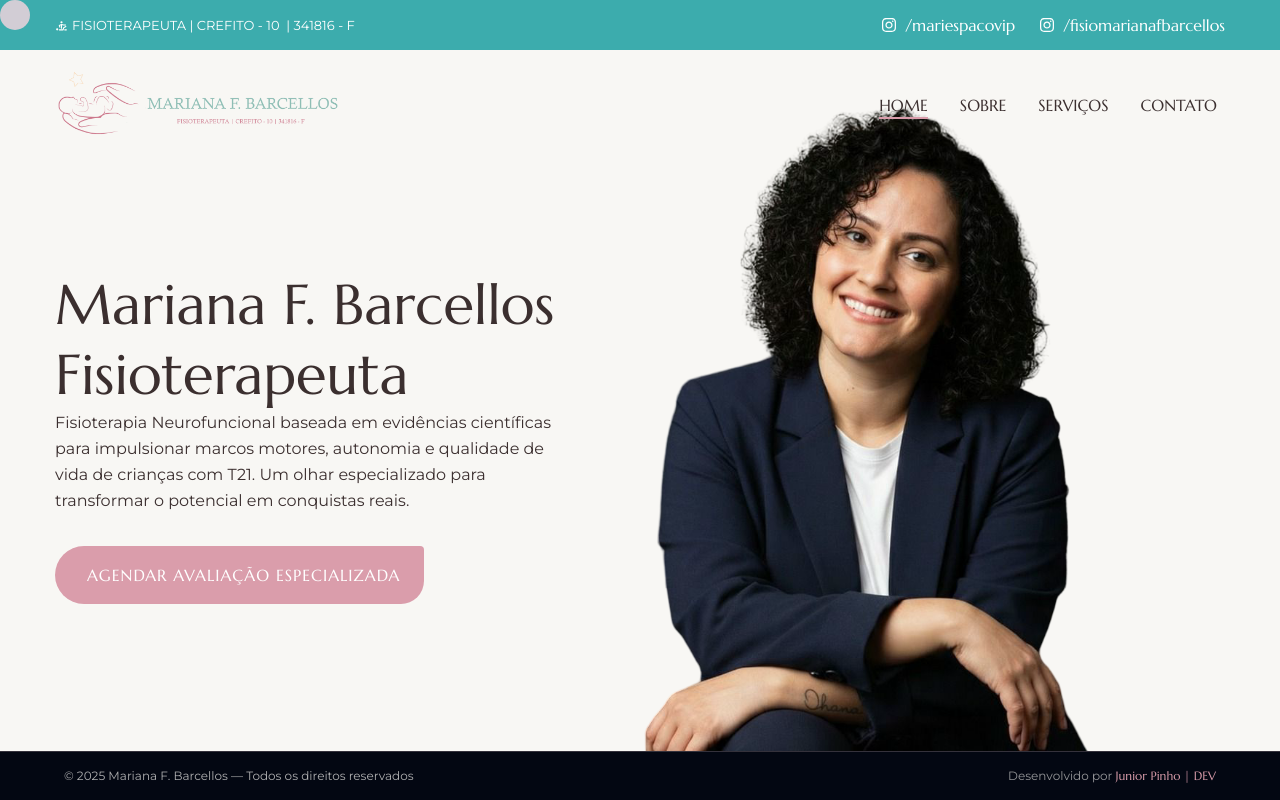
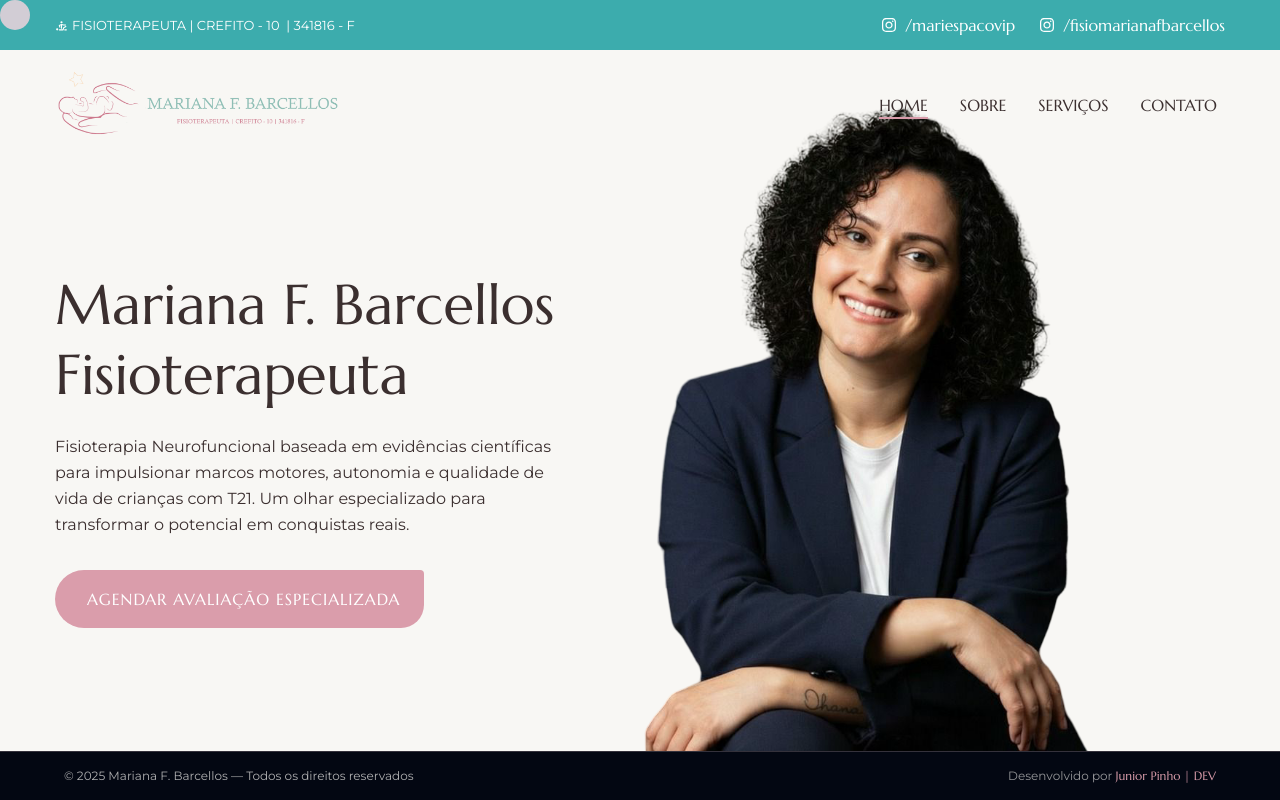
Before and after one commit to juniorpinhodev/mariana_barcellos, a Next.js app: page / in a window 1280 px wide. Built offline with nearby package versions, Linux system fonts and the light colour scheme.

Commit message:
feat: 🎸 Ajusta posição dos titulos em home

```diff
--- a/app/page.jsx
+++ b/app/page.jsx
@@ -28,7 +28,7 @@ const Home = () => {
             y: 0,
             transition: { delay:2, duration: 1, ease: "easeInOut"},
           }}
-          className="w-full text-center xl:text-left xl:w-[500px] pt-[10px] xl:pt-[120px]">
+          className="w-full text-center xl:text-left xl:w-[500px] pt-[20px] xl:pt-[120px]">
             <motion.h1
             onMouseEnter={mouseEnterHandler}
             onMouseLeave={mouseLeaveHandler}
@@ -39,10 +39,10 @@ const Home = () => {
             <motion.p
               onMouseEnter={mouseEnterHandler}
               onMouseLeave={mouseLeaveHandler}
-              className="lead max-w-xl mx-auto text-[14px] sm:text-[14px] md:text-[16px] xl:text-[16px] leading-relaxed">
+              className="lead max-w-xl mx-auto text-[14px] sm:text-[14px] md:text-[16px] xl:text-[16px] pt-[24px] leading-relaxed">
               Fisioterapia Neurofuncional baseada em evidências científicas para impulsionar marcos motores, autonomia e qualidade de vida de crianças com T21. Um olhar especializado para transformar o potencial em conquistas reais.
             </motion.p>
-            <div className="flex flex-col xl:flex-row items-center gap-6 max-w-max mx-auto xl:mx-0">
+            <div className="flex flex-col xl:flex-row items-center gap-1 max-w-max mx-auto xl:mx-0">
               <motion.a
               href="https://wa.me/5548984465676?text=Olá!%20Eu%20gostaria%20de%20agendar%20uma%20avaliação."
               onMouseEnter={mouseEnterHandler}
```
